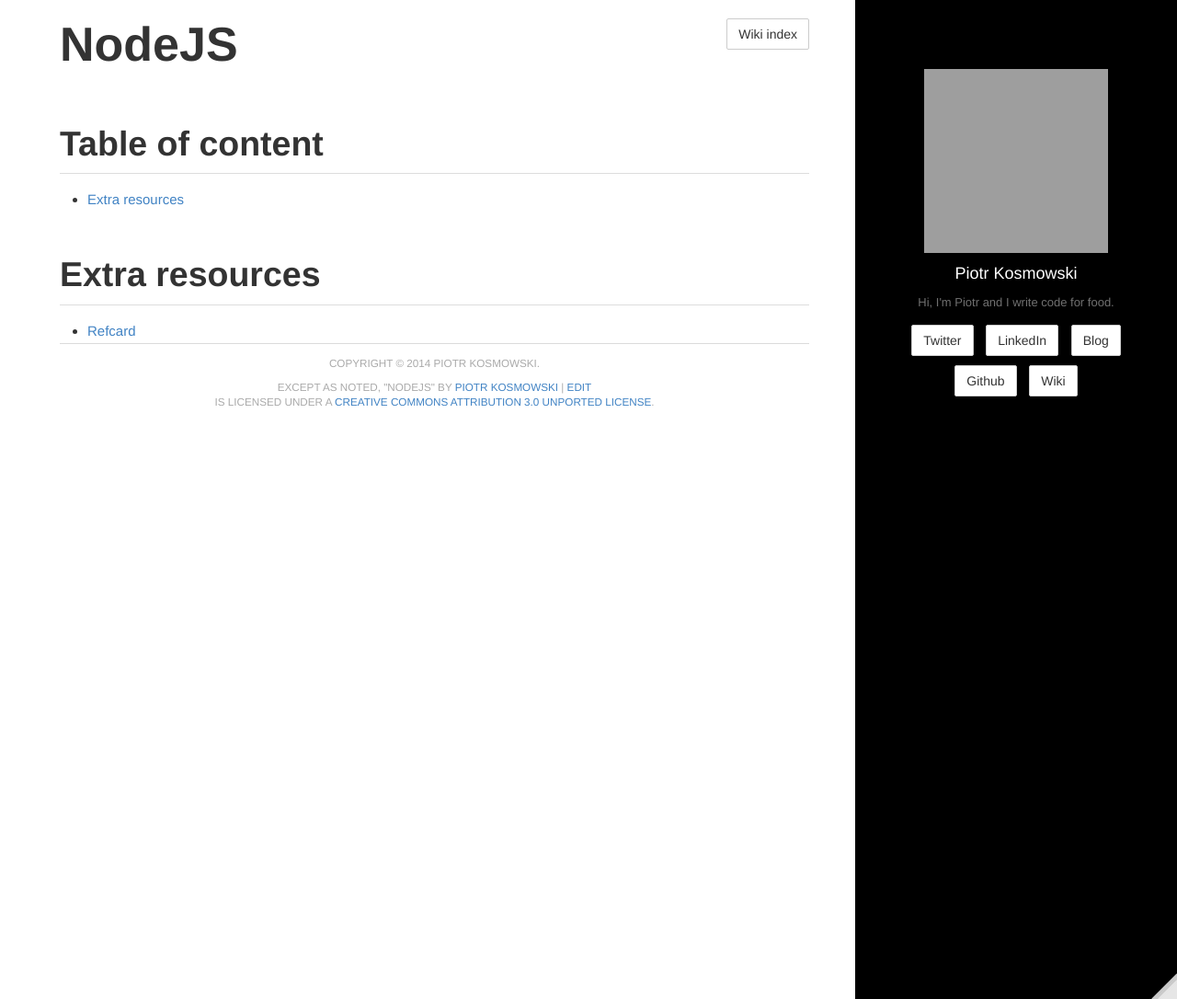
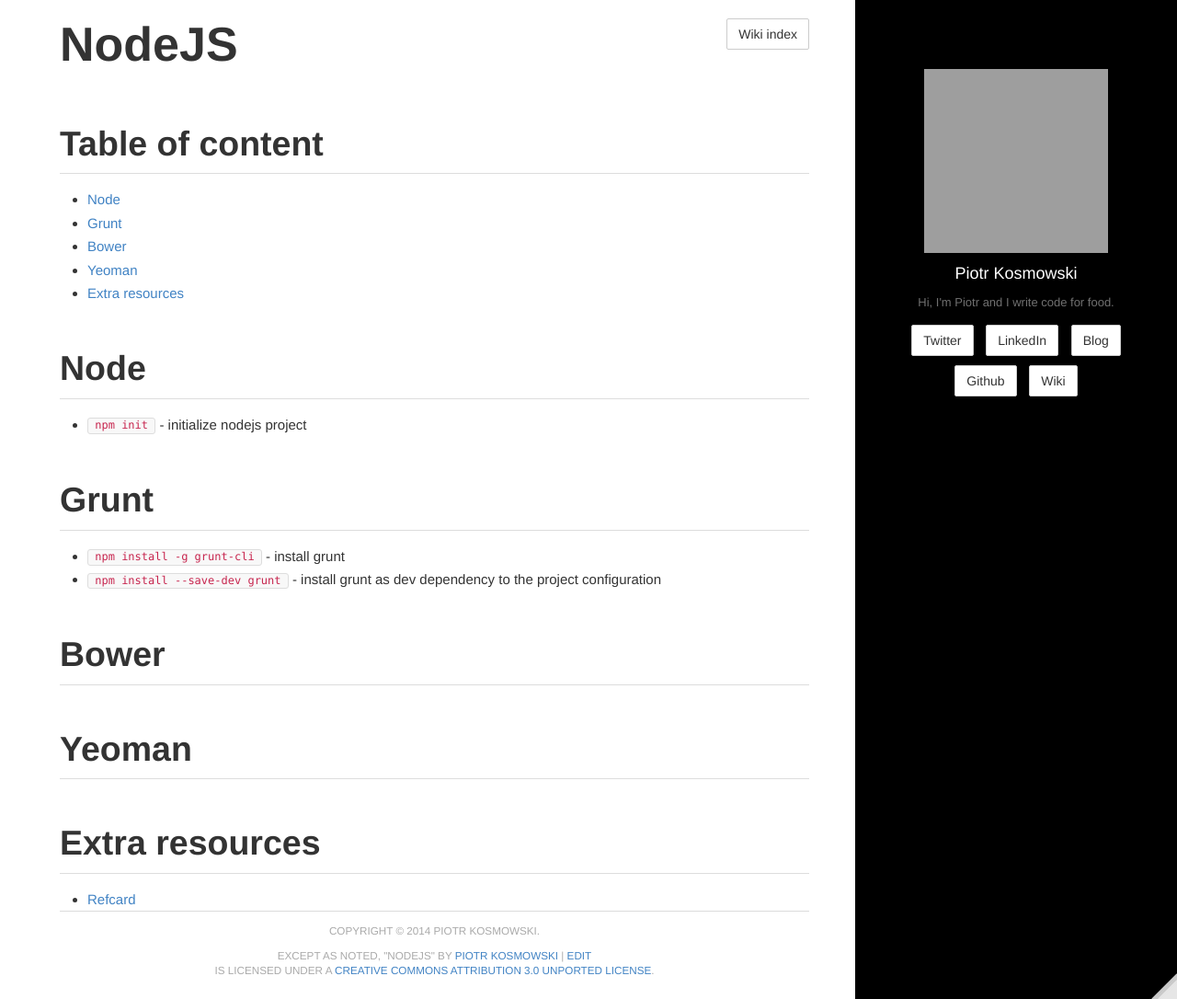
Before and after one commit to kospiotr/kospiotr.github.io, a Jekyll site: the page built from wiki/node-js.md, in a window 1280 px wide and 1086 px high. Shown: the whole window at 92% size. Built offline with Jekyll 4.4.1, drawn with Linux system fonts in a browser that asks for light colours; Markdown is read by kramdown in place of the engine named in the settings; grey boxes are pictures that could not be loaded.

Commit message:
Update node-js.md

```diff
--- a/wiki/node-js.md
+++ b/wiki/node-js.md
@@ -6,5 +6,20 @@
 editurl: wiki/node-js.md
 ---
 
+#Node
+
+* `npm init` - initialize nodejs project
+
+#Grunt
+
+* `npm install -g grunt-cli` - install grunt
+* `npm install --save-dev grunt` - install grunt as dev dependency to the project configuration
+
+#Bower
+
+#Yeoman
+
+
+
 #Extra resources
  * [Refcard](../resources/nodejs.pdf)
```
